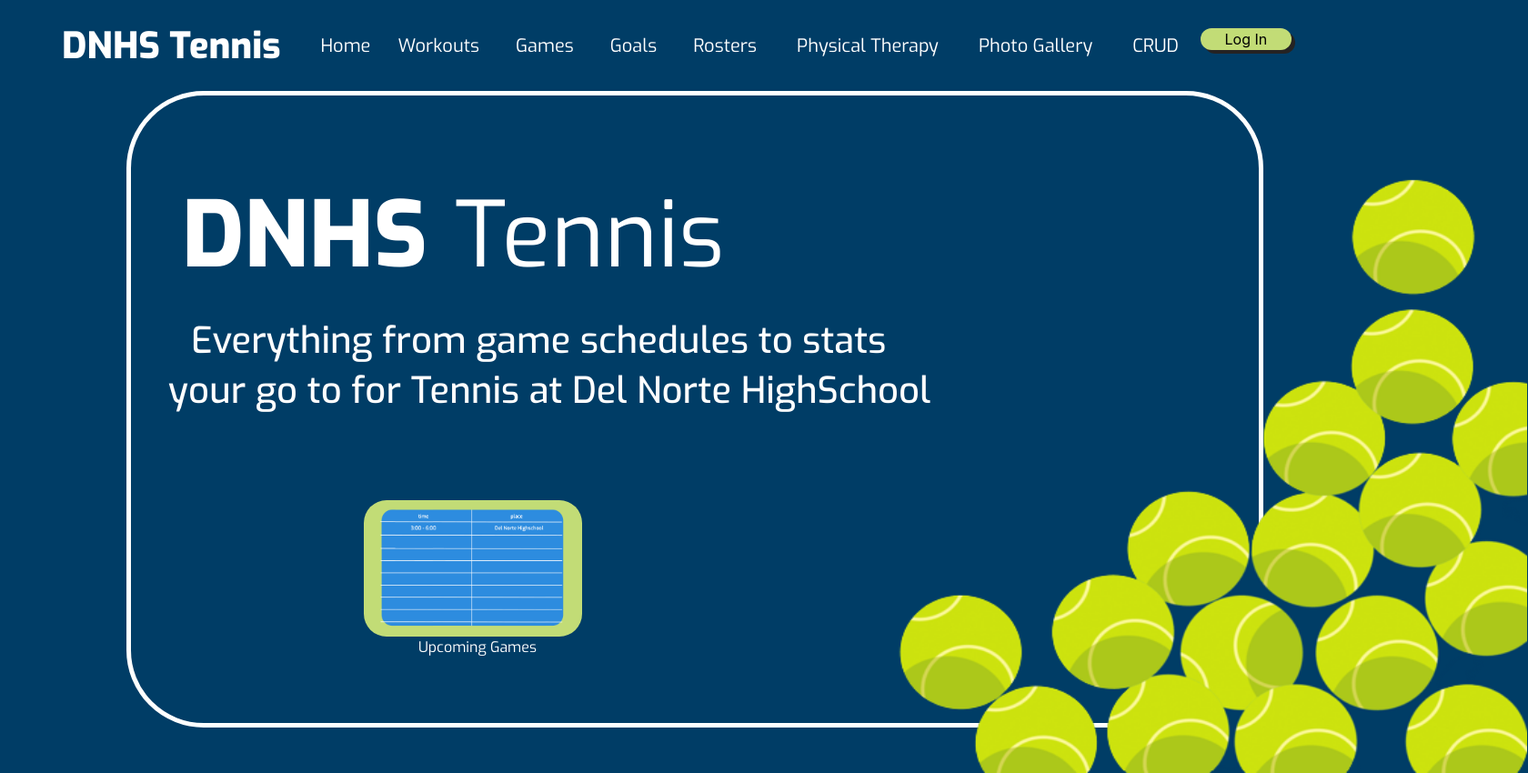
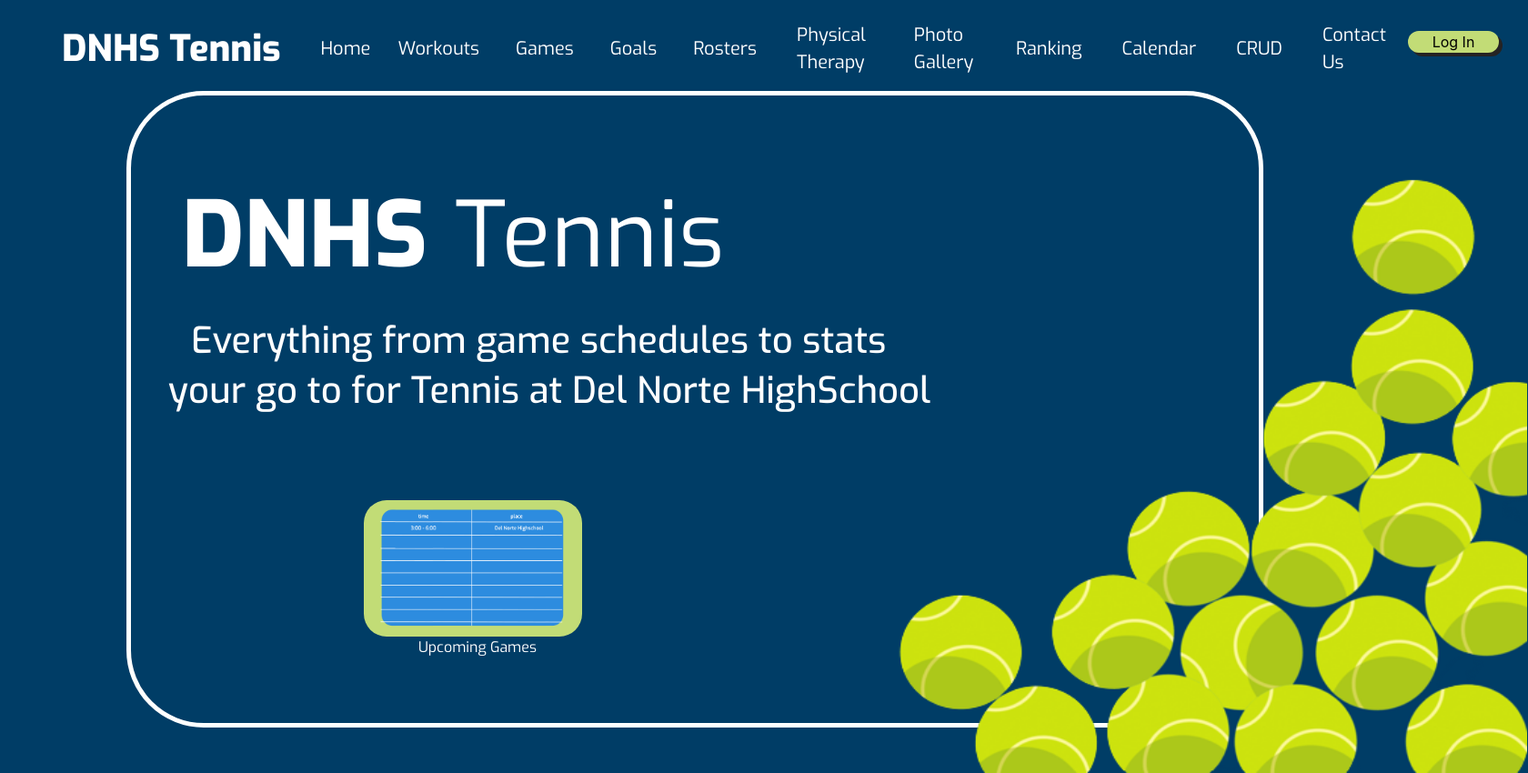
Before and after one commit to Archkitten/n22p4-quarter-finals, a Flask app: page / in a window 1680 px wide. Shown: the whole page at 91% size. Run offline with Flask 2, Linux system fonts and the light colour scheme; some libraries are stand-ins or nearby versions.

Commit message:
calendar page

```diff
--- a/main.py
+++ b/main.py
@@ -45,6 +45,14 @@ def workouts():
 def rules():
     return render_template("rules.html")
 
+@app.route('/contactus/')
+def contactus():
+    return render_template("contactus.html")
+
+@app.route('/calendar/')
+def calendar():
+    return render_template("calendar.html")
+
 
 # runs the application on the development server
 if __name__ == "__main__":
--- a/templates/layouts/navbar.html
+++ b/templates/layouts/navbar.html
@@ -31,7 +31,13 @@ This HTML is setup as a fragment allowing it to be "included" by other HTML file
                 <a style="font-family: exo; color: white; font-size: 20px;padding-right: 24px; padding-left: 20px;"
                    class="nav-link" href={{ url_for('tennis.photo_gallery') }}>Photo Gallery</a>
                 <a style="font-family: exo; color: white; font-size: 20px;padding-right: 24px; padding-left: 20px;"
+                   class="nav-link" href={{ url_for('tennis.ranking') }}>Ranking</a>
+                <a style="font-family: exo; color: white; font-size: 20px;padding-right: 24px; padding-left: 20px;"
+                   class="nav-link" href={{ url_for('calendar') }}>Calendar</a>
+                <a style="font-family: exo; color: white; font-size: 20px;padding-right: 24px; padding-left: 20px;"
                    class="nav-link" href={{ url_for('crud.crud') }}>CRUD</a>
+                <a style="font-family: exo; color: white; font-size: 20px;padding-right: 24px; padding-left: 20px;"
+                   class="nav-link" href={{ url_for('contactus') }}>Contact Us</a>
 
 
                 {% if current_user.is_authenticated %}
```
Also changed, not shown: templates/calendar.html (added, +14 -0 lines).
